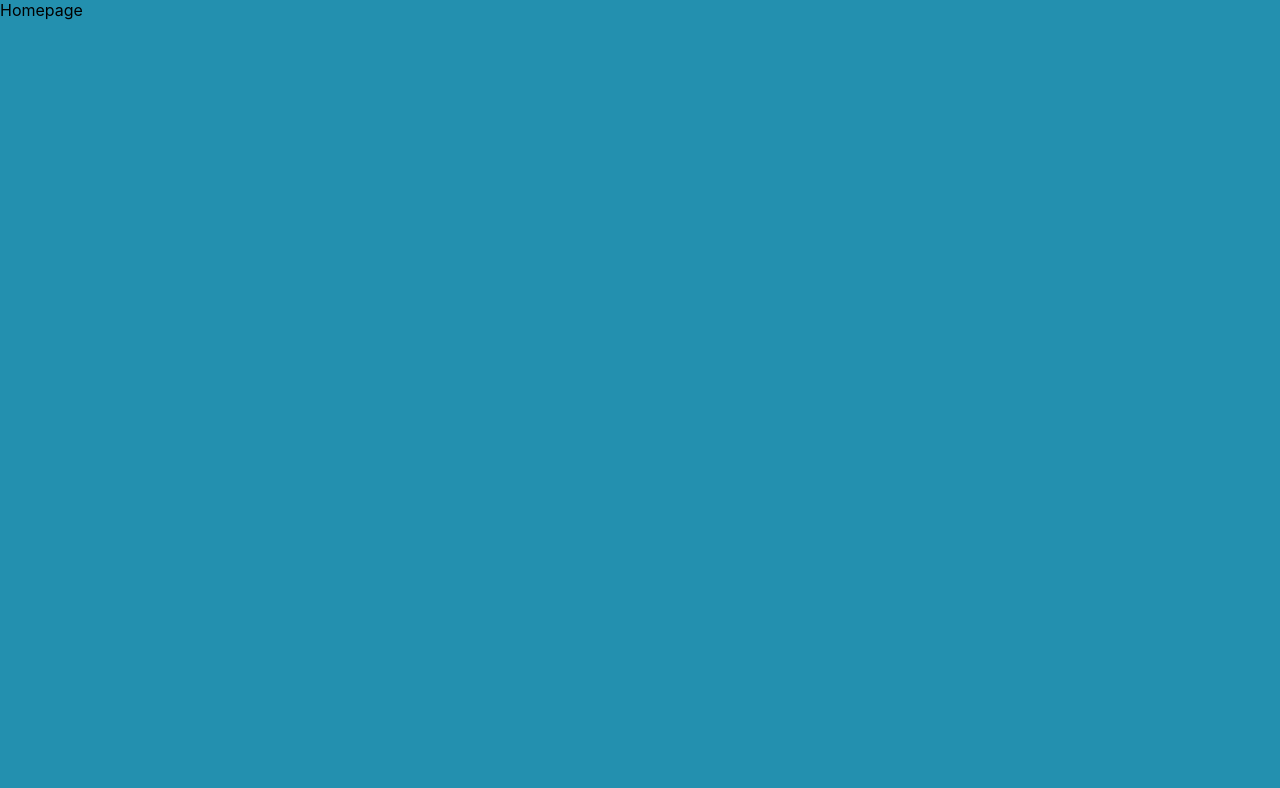
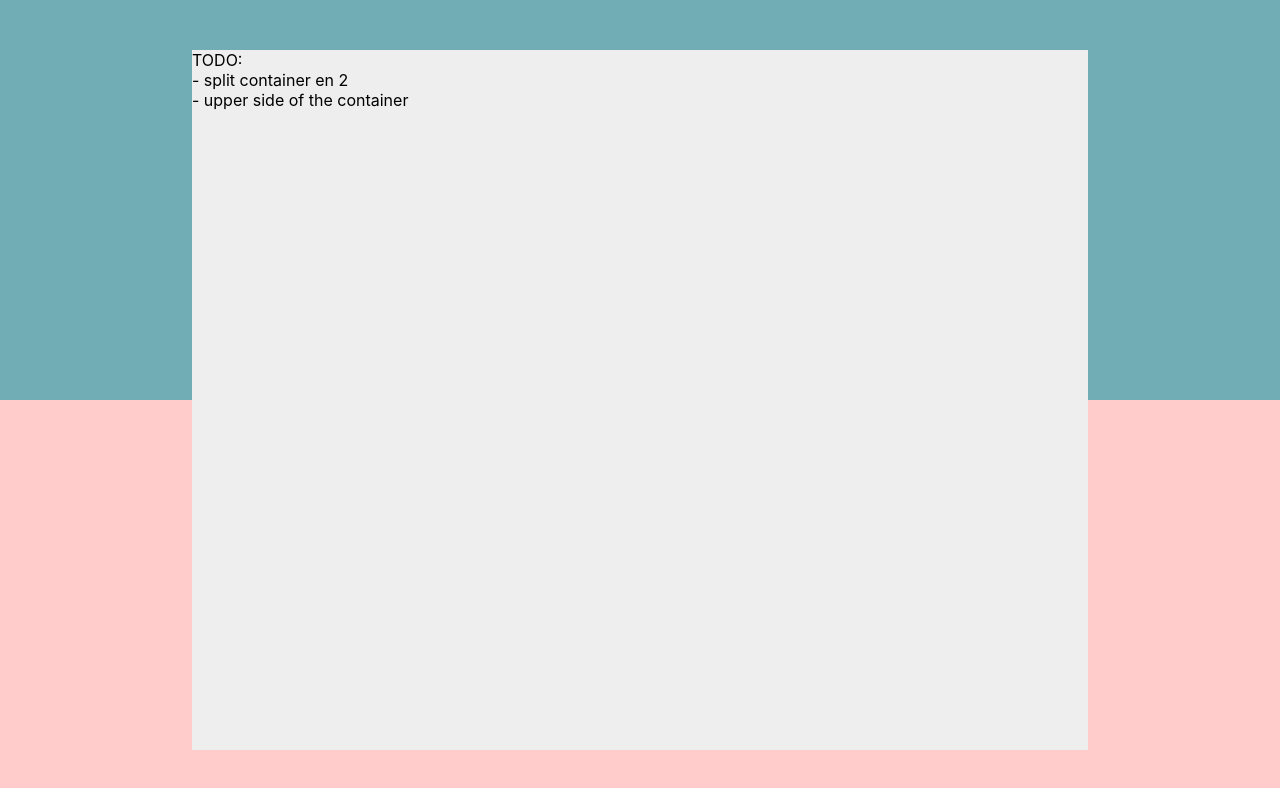
Before and after one commit to TonyAbramo/TheAustralianHaul, a React (Create React App) app: page / in a window 1280 px wide. Shown: the top 788 px of the page. Built offline with nearby package versions, Linux system fonts and the light colour scheme.

Commit message:
[BackgroundContainer] Add split background color and set position for main container content

```diff
--- a/src/App.css
+++ b/src/App.css
@@ -1,11 +1,19 @@
-.App {
+.UpperApp {
   height: auto !important;
-  min-height: 100vh;
+  min-height: 50vh;
   min-width: 100%;
-  background-color: #2390af;
+  background-color: #70adb5;
   position: absolute;
 }
+.LowerApp {
+  height: auto !important;
+  min-height: 50vh;
+  min-width: 100%;
+  background-color: #ffcbcb;
+  padding-top: 50vh;
+}
 
+s
 .App-logo {
   height: 40vmin;
   pointer-events: none;
--- a/src/App.tsx
+++ b/src/App.tsx
@@ -3,11 +3,11 @@ import './App.css';
 import Homepage from './components/Homepage';
 
 function App() {
-  return (
-    <div className="App">
-      <Homepage />
-    </div>
-  );
+  return <>
+    <Homepage />
+    <div className="UpperApp"></div>
+    <div className="LowerApp"></div>
+  </>
 }
 
 export default App;
--- a/src/components/Homepage.tsx
+++ b/src/components/Homepage.tsx
@@ -2,7 +2,25 @@ import * as React from 'react';
 
 export default function Homepage() {
 
+  const container: React.CSSProperties = {
+    top: 0,
+    left: 0,
+    right: 0,
+    bottom: 0,
+    height: 700,
+    width: "70%",
+    backgroundColor: "#eeeeee",
+    margin: "auto",
+    position: "absolute",
+    zIndex: 10
+  }
+
   return (
-    <div>Homepage</div>
+    <div style={container}>
+      TODO: <br></br>
+      - split container en 2<br></br>
+      - upper side of the container
+
+    </div>
   )
 }
```
Also changed, not shown: 1 other file (tests, documents, lock files or other folders).
